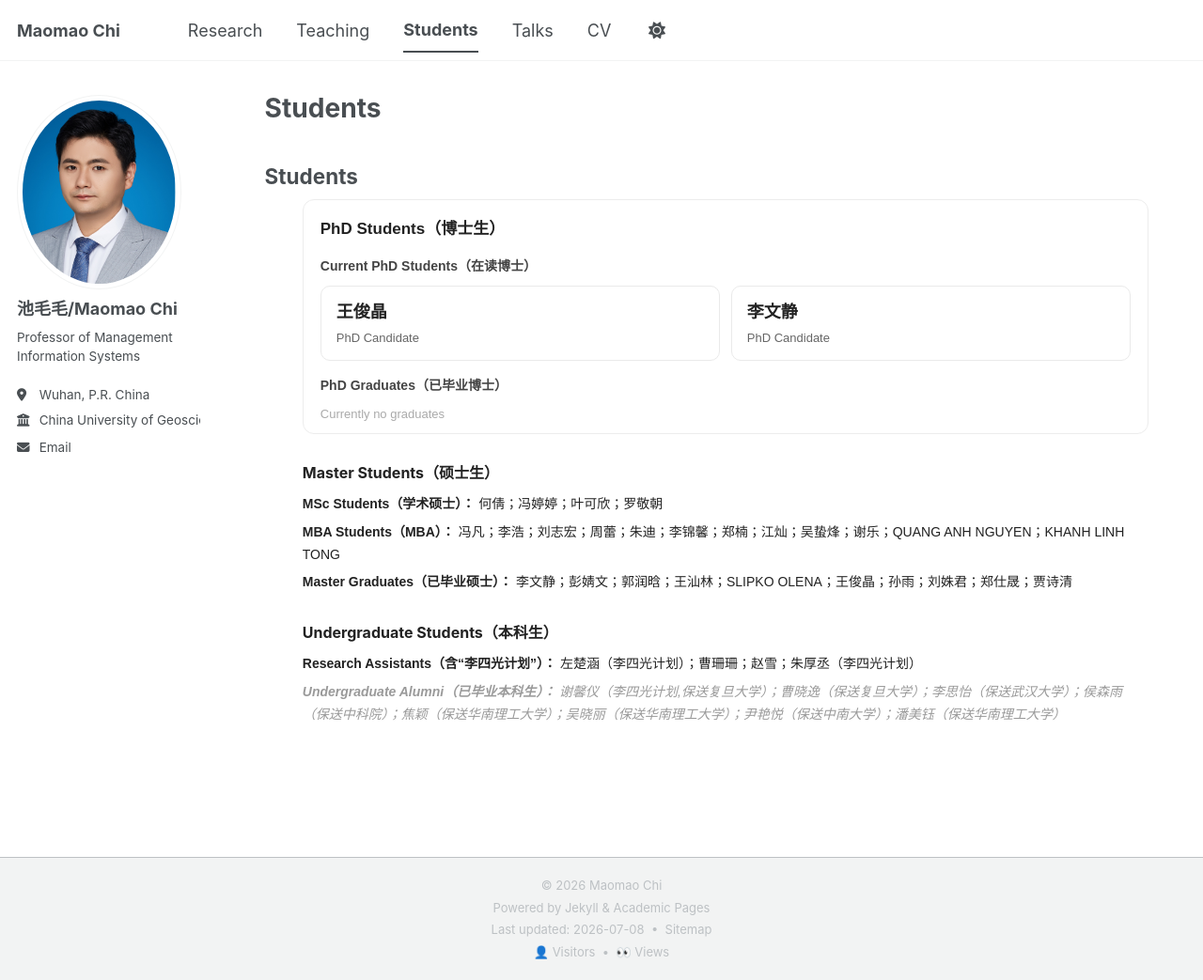
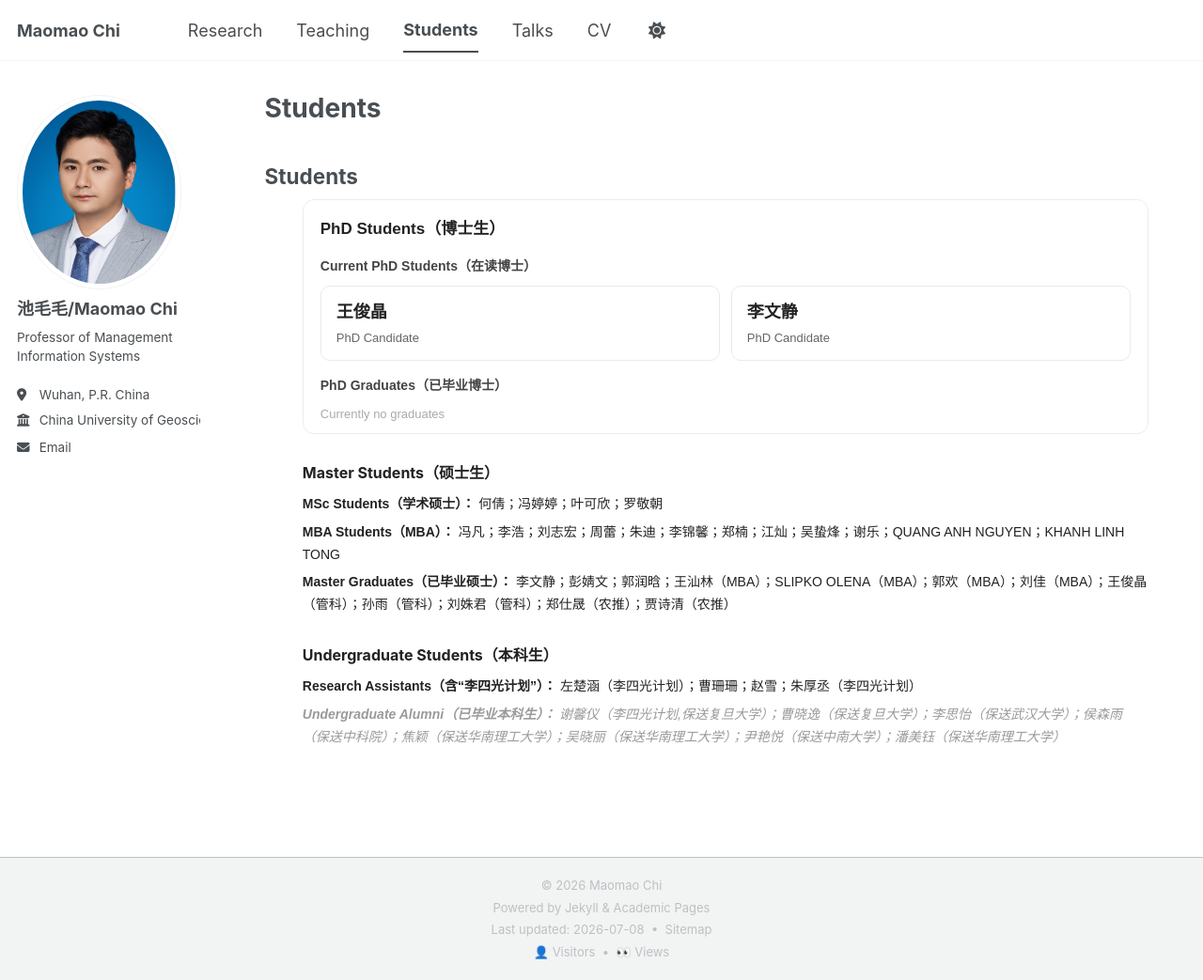
Before and after one commit to nishaochen/chimaomao, a Jekyll site: the page built from _pages/students.html, in a window 1280 px wide and 1043 px high. Shown: the whole window at 94% size. Built offline with Jekyll 4.4.1, drawn with Linux system fonts in a browser that asks for light colours; comment, search, counter and statistics services are not loaded; a style sheet for code colours, icons or effects is not loaded.

Commit message:
Update Master Graduates list with additional details

```diff
--- a/_pages/students.html
+++ b/_pages/students.html
@@ -135,7 +135,7 @@ author_profile: true
   </div>
 
   <div class="student-line">
-    <strong>Master Graduates（已毕业硕士）：</strong> 李文静；彭婧文；郭润晗；王汕林；SLIPKO OLENA；王俊晶；孙雨；刘姝君；郑仕晟；贾诗清
+    <strong>Master Graduates（已毕业硕士）：</strong> 李文静；彭婧文；郭润晗；王汕林（MBA）；SLIPKO OLENA（MBA）；郭欢（MBA）；刘佳（MBA）；王俊晶（管科）；孙雨（管科）；刘姝君（管科）；郑仕晟（农推）；贾诗清（农推）
   </div>
 
 </div>
```
